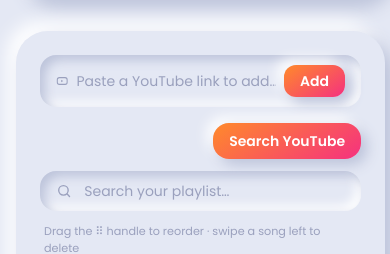
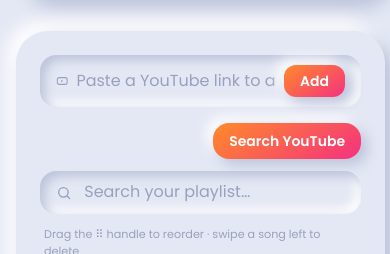
Before and after one commit to charlesleybasa/youtugtog, a React (Vite) app: page / in a window 390 px wide. Shown: the part 723-977 px from the top of the page. Built offline with nearby package versions, Linux system fonts and the light colour scheme.

Commit message:
Fixed mobile responsiveness

```diff
--- a/src/App.tsx
+++ b/src/App.tsx
@@ -685,7 +685,7 @@
               onKeyDown={(e) => e.key === 'Enter' && addTrack()}
               placeholder="Paste a YouTube link to add…"
               className="w-full bg-transparent text-sm"
-              style={{ color: 'var(--text-strong)' }}
+              style={{ color: 'var(--text-strong)', fontSize: 16 }}
             />
             <button onClick={addTrack} className="accent-btn shrink-0 rounded-xl px-4 py-1.5 text-sm font-semibold">Add</button>
           </div>
@@ -733,7 +733,7 @@
                         onKeyDown={(e) => e.key === 'Enter' && searchYouTube()}
                         placeholder="Search YouTube videos…"
                         className="w-full bg-transparent text-sm"
-                        style={{ color: 'var(--text-strong)' }}
+                        style={{ color: 'var(--text-strong)', fontSize: 16 }}
                       />
                     </div>
                   </div>
@@ -820,7 +820,13 @@
               <circle cx="11" cy="11" r="7" stroke="currentColor" strokeWidth="2" />
               <path d="m20 20-3.5-3.5" stroke="currentColor" strokeWidth="2" strokeLinecap="round" />
             </svg>
-            <input value={query} onChange={(e) => setQuery(e.target.value)} placeholder="Search your playlist…" className="w-full bg-transparent text-sm" style={{ color: 'var(--text-strong)' }} />
+            <input
+              value={query}
+              onChange={(e) => setQuery(e.target.value)}
+              placeholder="Search your playlist…"
+              className="w-full bg-transparent text-sm"
+              style={{ color: 'var(--text-strong)', fontSize: 16 }}
+            />
           </div>
 
           <p className="mt-3 px-1 text-[0.7rem]" style={{ color: 'var(--text-muted)' }}>
--- a/src/index.css
+++ b/src/index.css
@@ -176,6 +176,20 @@
 input:focus {
   outline: none;
 }
+input,
+textarea,
+select,
+button {
+  -webkit-text-size-adjust: 100%;
+}
+
+@media (max-width: 640px) {
+  input,
+  textarea,
+  select {
+    font-size: 16px !important;
+  }
+}
 input:focus-visible {
   outline: 2px solid rgba(245, 49, 127, 0.55);
   outline-offset: 3px;
```
